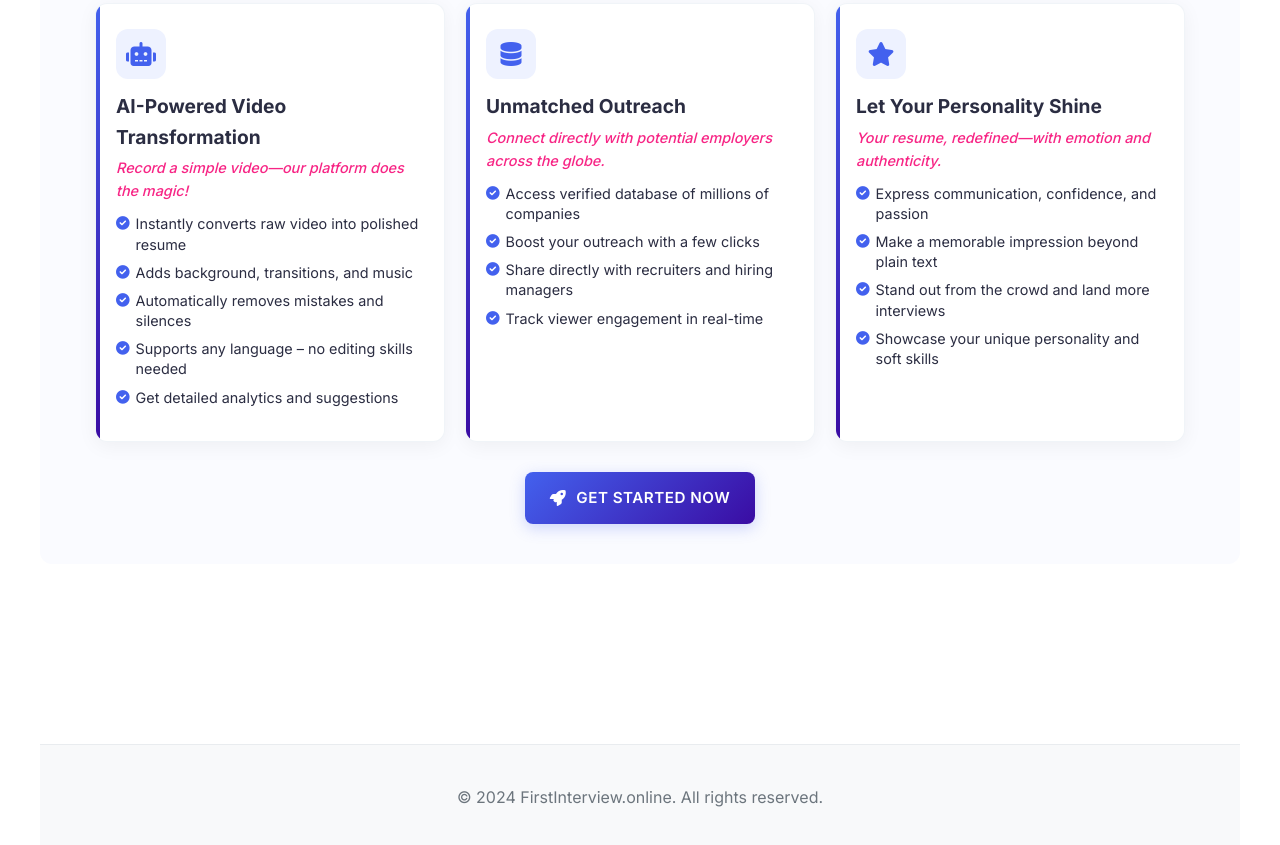
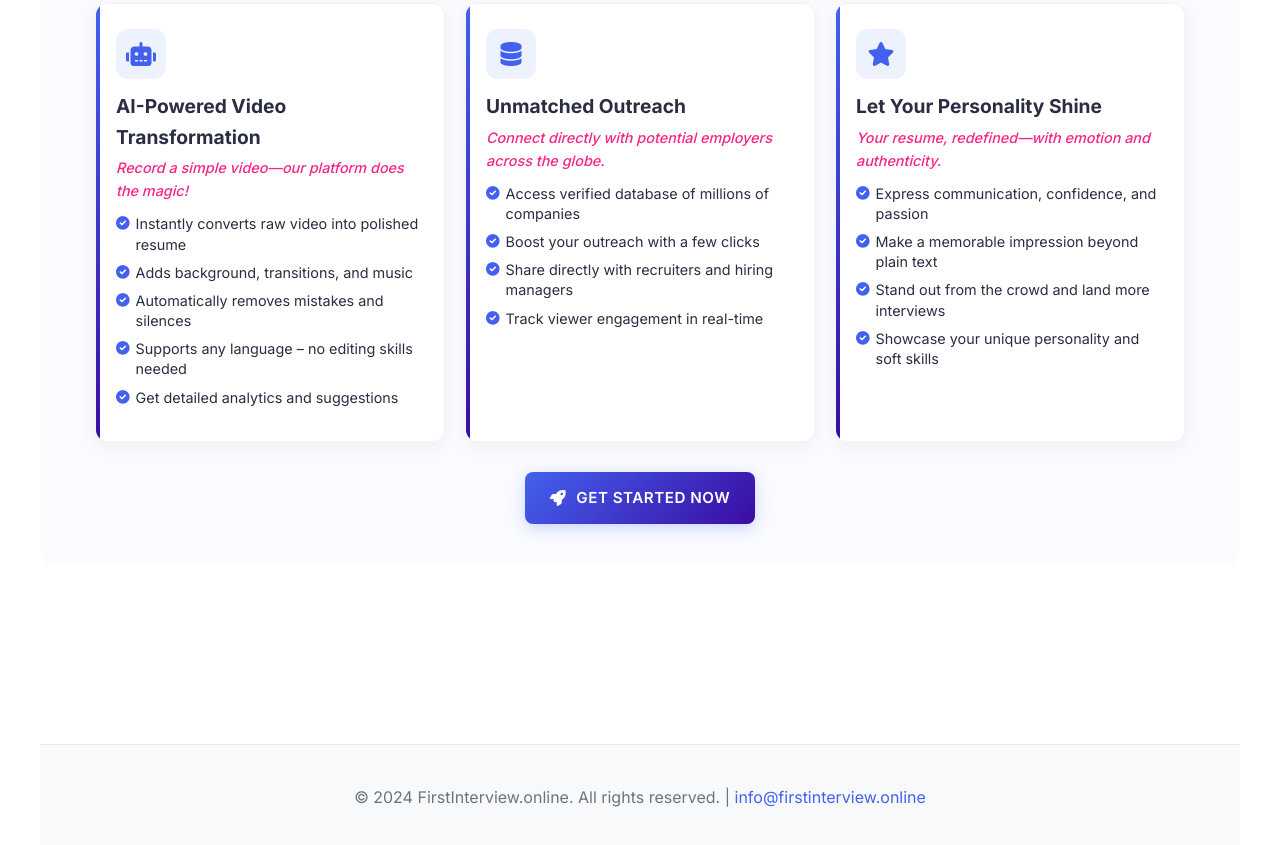
Before and after one commit to mustehsenanwar/firstinterview.online, a plain HTML site: page index.html in a window 1280 px wide. Shown: the part 1320-2165 px from the top of the page. Drawn offline with Linux system fonts and the light colour scheme.

Commit message:
update: footer

```diff
--- a/css/styles.css
+++ b/css/styles.css
@@ -715,6 +715,17 @@ footer {
     border-top: 1px solid #e9ecef;
 }
 
+footer a {
+    color: var(--primary-color);
+    text-decoration: none;
+    transition: color 0.2s ease;
+}
+
+footer a:hover {
+    color: var(--accent-color);
+    text-decoration: underline;
+}
+
 /* Media Queries */
 @media (max-width: 992px) {
     .hero {
--- a/index.html
+++ b/index.html
@@ -207,7 +207,8 @@
             </main>
 
             <footer>
-                <p>&copy; 2024 FirstInterview.online. All rights reserved.</p>
+                <p>&copy; 2024 FirstInterview.online. All rights reserved. | <a
+                        href="mailto:info@firstinterview.online">info@firstinterview.online</a></p>
             </footer>
         </div>
     </div>
```
